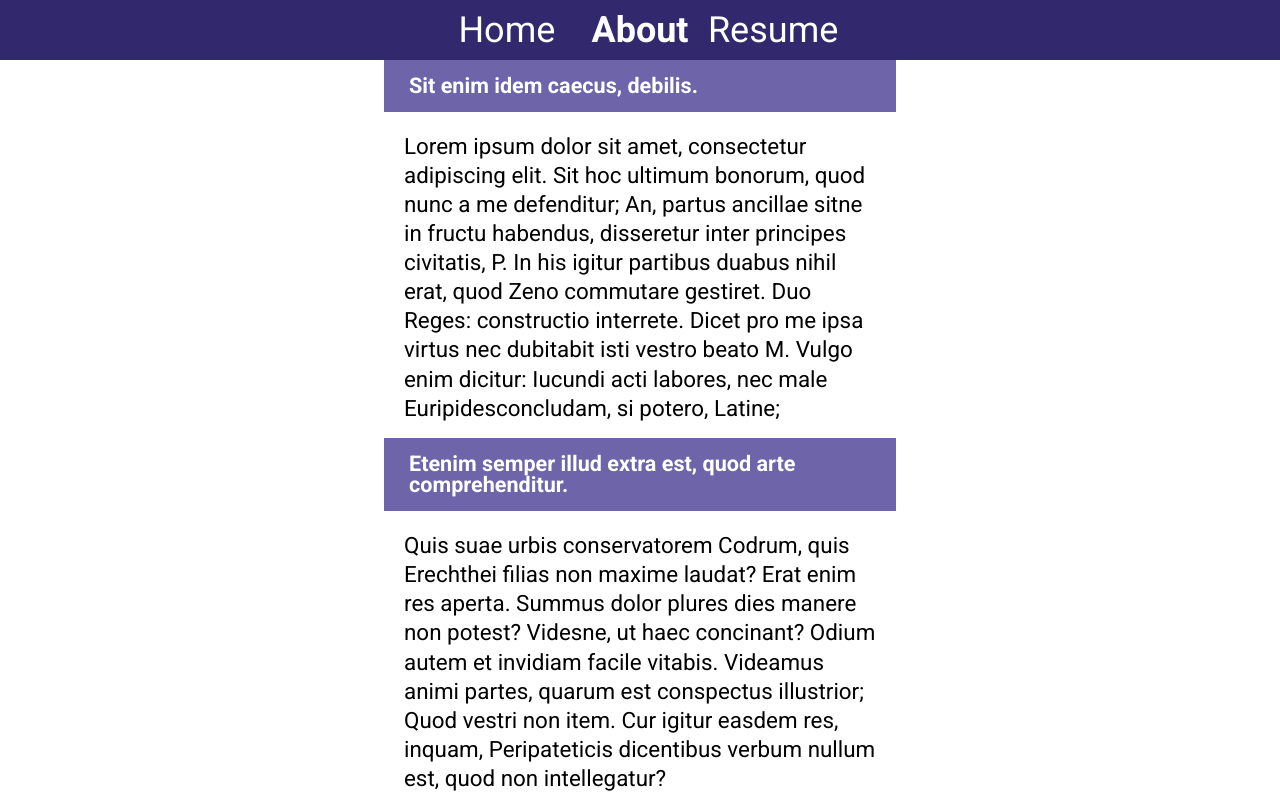
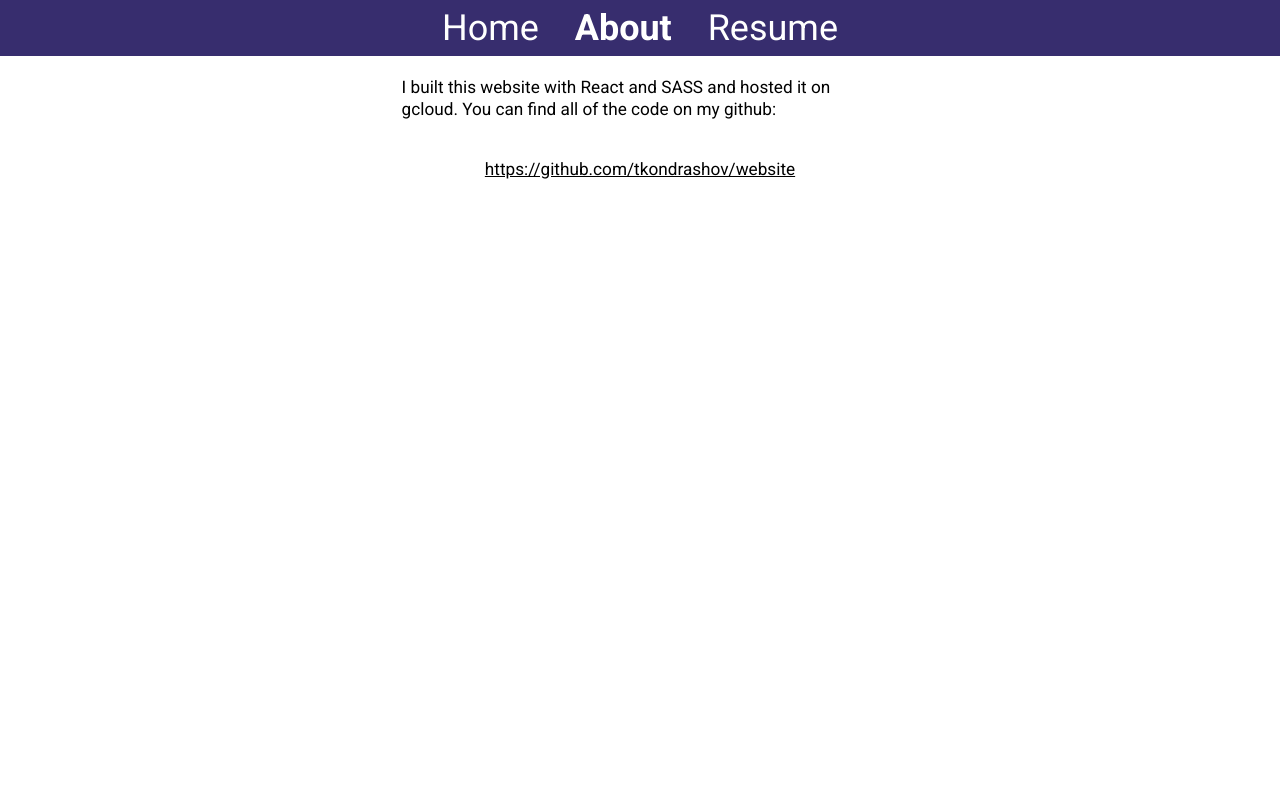
Before and after one commit to skondrashov/website, a React (Create React App) app: page /about in a window 1280 px wide. Shown: the top 800 px of the page. Built offline with nearby package versions, Linux system fonts and the light colour scheme.

Commit message:
styling and content for home and about pages

```diff
--- a/src/About.js
+++ b/src/About.js
@@ -2,11 +2,9 @@ import React from 'react';
 
 export default () =>
   <div className="About">
-    <h2>Sit enim idem caecus, debilis.</h2>
-    <p>Lorem ipsum dolor sit amet, consectetur adipiscing elit. Sit hoc ultimum bonorum, quod nunc a me defenditur; An, partus ancillae sitne in fructu habendus, disseretur inter principes civitatis, P. In his igitur partibus duabus nihil erat, quod Zeno commutare gestiret. Duo Reges: constructio interrete. Dicet pro me ipsa virtus nec dubitabit isti vestro beato M. Vulgo enim dicitur: Iucundi acti labores, nec male Euripidesconcludam, si potero, Latine;</p>
-
-    <h2>Etenim semper illud extra est, quod arte comprehenditur.</h2>
-    <p>Quis suae urbis conservatorem Codrum, quis Erechthei filias non maxime laudat? Erat enim res aperta. Summus dolor plures dies manere non potest? Videsne, ut haec concinant? Odium autem et invidiam facile vitabis. Videamus animi partes, quarum est conspectus illustrior; Quod vestri non item. Cur igitur easdem res, inquam, Peripateticis dicentibus verbum nullum est, quod non intellegatur?</p>
-    <p>Quicquid enim a sapientia proficiscitur, id continuo debet expletum esse omnibus suis partibus; Bonum patria: miserum exilium. Ergo adhuc, quantum equidem intellego, causa non videtur fuisse mutandi nominis. An dolor longissimus quisque miserrimus, voluptatem non optabiliorem diuturnitas facit?</p>
+    <section>
+      <p>I built this website with React and SASS and hosted it on gcloud. You can find all of the code on my github:</p>
+      <figure><a href="https://github.com/tkondrashov/website">https://github.com/tkondrashov/website</a></figure>
+    </section>
   </div>
 ;
--- a/src/Home.js
+++ b/src/Home.js
@@ -1,7 +1,31 @@
 import React from 'react';
+import { NavLink } from 'react-router-dom';
 
 export default () =>
-  <div className="App">
-    cool stuff
+  <div className="Home">
+    <section>
+      <p>I'm Timofey Kondrashov. Welcome to my resume site! I tinker with websites and AI for a living and for fun. This website is about some of the things I've made or learned!</p>
+    </section>
+
+    <section>
+      <h2>Web Development</h2>
+      <p>Nearly all of my professional career has been in web development. I made this website to have some code samples of my <a href="https://github.com/tkondrashov/website/blob/master/src/App.js">React/JS</a> and <a href="https://github.com/tkondrashov/website/blob/master/src/Resume.scss">SASS</a> work and worked in a couple of <a href="https://github.com/tkondrashov/website/blob/master/src/flexElements.js">native Web Components</a> as well. I got exposure to all major frameworks during my time at Nexient, but ended up learning the most about React and regular JS, including Web Components.</p>
+    </section>
+
+    <section>
+      <h2>Machine Learning</h2>
+      <p>I got my start with machine learning several years ago when I came up with a project (later called ThisMinute) to analyze Tweets based on whether they seemed to be about a real life event. I learned that this was a sentiment analysis task, and tried to solve it using a clustering algorithm, to some success. This project bears some of <a href="https://github.com/tkondrashov/thisminute/blob/master/brain/pericog.cpp">my best C++ code</a> as well as some of <a href="https://github.com/tkondrashov/thisminute/blob/master/brain/models/pericog.py">my best Python code</a>.</p>
+      <p>My most recent ML passion project is a chess engine called GM2020, which I am using to apply abstract concepts to deep learning and explore the propagation of information through CNN architectures. It contains <a href="https://github.com/tkondrashov/GM2020/blob/master/chess.ipynb">a Jupyter Notebook using Python with Keras</a> and some <a href="https://github.com/tkondrashov/GM2020/blob/master/positions.cc">more C++ code.</a></p>
+      </section>
+
+    <section>
+      <h2>Online Presence</h2>
+      <p>My most notable contribution to the online community is probably a <a href="https://stackoverflow.com/a/54819633/3648957">Stackoverflow answer discussing the getElement and querySelector APIs</a>. I put a lot of time into benchmarking and researching the differences after seeing performance issues on a work project, and found some behavior nobody seemed to be aware of, and it seems it really helped some people who came across it.</p>
+      </section>
+
+    <section>
+      <h2>More</h2>
+      <p>Take a look at the <NavLink to="/about">About page</NavLink> for some information about how I built this website or head over to my <NavLink to="/resume">resume</NavLink> for a summary of my most notable work!</p>
+    </section>
   </div>
 ;
--- a/src/Main.scss
+++ b/src/Main.scss
@@ -1,19 +1,36 @@
 main {
-  >* {
   width: 40vw;
   margin: auto;
+  section {
+    padding: 0 0 1vh;
+    &:hover {
+      background-color: $light;
+    }
+    a {
+      text-decoration: underline;
+      &:hover {
+        color: $accent;
+      }
     }
     h2 {
       font-weight: bold;
       font-size: #{'max(12px, 2.7vh)'};
-    margin-bottom: 20px;
       color: white;
-    background-color: $light;
-    padding: 15px 25px;
+      background-color: $accent;
+      padding: 1.3vh 1.7vh;
+      &:not(:first-child) {
+        margin-top: 4vh;
+      }
     }
     p {
-    font-size: 1.4em;
-    line-height: 1.3em;
-    margin: 0 20px 15px;
+      font-size: #{'max(10px, 2.15vh)'};
+      line-height: 2.8vh;
+      padding: 2.5vh 2.2vh;
+    }
+    figure {
+      text-align: center;
+      font-size: #{'max(10px, 2.15vh)'};
+      padding: 2.5vh 2.2vh;
     }
   }
+}
--- a/src/Nav.js
+++ b/src/Nav.js
@@ -4,9 +4,11 @@ import { NavLink } from "react-router-dom";
 export default () =>
   <nav>
     <flex-right>
-      <NavLink activeClassName="active" to="/" exact>Home</NavLink>
-      <NavLink activeClassName="active" to="/about">About</NavLink>
-      <NavLink activeClassName="active" to="/resume">Resume</NavLink>
+      <flex-right>
+        <NavLink activeClassName="active" to="/" exact>Home</NavLink>
+        <NavLink activeClassName="active" to="/about">About</NavLink>
+        <NavLink activeClassName="active" to="/resume">Resume</NavLink>
+      </flex-right>
     </flex-right>
   </nav>
 ;
--- a/src/Nav.scss
+++ b/src/Nav.scss
@@ -1,15 +1,22 @@
 nav {
-  padding: 1.5vh 0;
+  height: 7vh;
+  font-size: #{'min(36px, 6vw)'};
   text-align: center;
+  >flex-right {
+    height: 7vh;
+    color: white;
     background-color: $dark;
-  color: white;
-  font-size: #{'min(4.5vh, 3.3vw)'};
-  flex-right {
+    position: fixed;
+    top: 0;
+    left: 0;
+    width: 100%;
+    >flex-right {
       width: 40vw;
       margin: auto;
       justify-content: center;
       a {
-      flex:.26;
+        flex:0;
+        margin: 0 1.4vw;
         &.active {
           font-weight: bold;
         }
@@ -19,3 +26,4 @@ nav {
       }
     }
   }
+}
--- a/src/Resume.js
+++ b/src/Resume.js
@@ -1,8 +1,8 @@
 import React from 'react';
 import { NavLink } from "react-router-dom";
 
-export default () => {
-  return (<div className="Resume">
+export default () =>
+  <flex-down class="Resume">
     <NavLink to="/">
       <flex-right class="header">
         <flex-down class="contact">
@@ -15,47 +15,49 @@ export default () => {
     </NavLink>
     <flex-right class="columns">
       <flex-down>
-        <div className="section">
-          <div className="title">Home Projects</div>
+        <flex-down class="section">
+          <div className="title">Projects</div>
           <div className="item">
             <flex-down class="workplace">
-              <div class="project">Twitter Event Detector</div>
-              <a href="https://github.com/tkondrashov/ThisMinute" class="dates">github.com/tkondrashov/ThisMinute</a>
+              <div className="project">Personal React Website</div>
+              <a href="https://github.com/tkondrashov/website">github.com/tkondrashov/website</a>
             </flex-down>
-            <div className="description">NLP deep learning system for analyzing statistically unusual patterns in geotagged tweets.</div>
+            <div className="description">This website. Written with React and SASS, with a couple of HTML5 custom elements.</div>
+          </div>
+          <div className="item">
+            <flex-down class="workplace">
+              <div className="project">Twitter Event Detector</div>
+              <a href="https://github.com/tkondrashov/ThisMinute">github.com/tkondrashov/ThisMinute</a>
+            </flex-down>
+            <div className="description">Deep learning system for identifying statistically unusual patterns in geotagged tweets.</div>
             <ul>
               <li>Low level optimization through C++ STL data structures and multithreading</li>
-              <li>Twitter API Stream through PHP Phirehose library</li>
-              <li>Google Cloud Storage/Compute Engine LAMP stack</li>
             </ul>
           </div>
           <div className="item">
             <flex-down class="workplace">
-              <div class="project">Chess Evaluation Network</div>
-              <a href="https://github.com/tkondrashov/GM2020" className="dates">github.com/tkondrashov/GM2020</a>
+              <div className="project">Chess Evaluation Network</div>
+              <a href="https://github.com/tkondrashov/GM2020">github.com/tkondrashov/GM2020</a>
             </flex-down>
-            <div class="description">Evaluation network for chess positions based on CNN techniques.</div>
-            <ul>
-              <li>Python with Keras for data analysis and C++ for data generation</li>
-            </ul>
+            <div className="description">Neural network for chess position evaluation based on Computer Vision techniques.</div>
           </div>
-        </div>
-        <div class="section">
-          <div class="title">Education</div>
-          <div class="item">
-            <div class="workplace">
+        </flex-down>
+        <flex-down class="section">
+          <div className="title">Education</div>
+          <div className="item">
+            <div className="workplace">
               <div>University of Michigan, CSE</div>
-              <div class="dates">2013</div>
+              <div className="dates">2013</div>
             </div>
-            <div class="workplace">
+            <div className="workplace">
               <div>Washtenaw Comm. College</div>
-              <div class="dates">2010</div>
+              <div className="dates">2010</div>
             </div>
           </div>
-        </div>
+        </flex-down>
       </flex-down>
       <flex-down>
-        <div className="section">
+        <flex-down class="section">
           <div className="title">Experience</div>
           <div className="item">
             <div className="workplace">
@@ -90,7 +92,7 @@ export default () => {
               <div className="nexient-description">Took ownership of full-stack projects for a retail website</div>
               <ul>
                 <li>Designed and developed customer-facing features</li>
-                <li>Linux, MySQL, PHP, Zend, Cron, Javascript, SCSS, JQuery</li>
+                <li>Linux, MySQL, PHP, Cron, Javascript, SCSS, JQuery</li>
               </ul>
             </div>
             <div className="nexient-item">
@@ -98,38 +100,34 @@ export default () => {
               <div className="nexient-description">Front and back-end engineering for an ecommerce website.</div>
               <ul>
                 <li>Vue.js app for room reservation using voice recognition</li>
-                <li>Linux, MySQL, PHP, Zend, Cron, Javascript, SCSS, JQuery</li>
               </ul>
             </div>
           </div>
           <div className="item">
             <div className="workplace">
-              <div className="project">Software Engineer, Barracuda Networks in Ann Arbor, MI</div>
+              <div className="project">Software Engineer at Barracuda in Ann Arbor, MI</div>
               <div className="dates">06/14 - 05/15</div>
             </div>
             <div className="description">Developed features for the Barracuda Backup Appliance.</div>
             <ul>
-              <li>Refactored and optimized PHP backend code for the web interface</li>
+              <li>Refactored and optimized PHP code for the web interface</li>
               <li>Performed SQL database maintenance and interfacing</li>
               <li>Identified performance issues through customer collaboration</li>
             </ul>
           </div>
-        </div>
+        </flex-down>
       </flex-down>
     </flex-right>
-    <div className="section">
-      <div className="title">Home Projects</div>
-      <div className="item">
-        <div className="workplace">
-          <div className="project">Twitter Event Detector</div>
-          <div className="dates">github.com/tkondrashov/ThisMinute</div>
-        </div>
-        <div className="description">NLP deep learning system for analyzing statistically unusual patterns in geotagged tweets.</div>
-        <ul>
-          <li>Low level optimization through C++ STL data structures and multithreading</li>
-          <li>Twitter API Stream through PHP Phirehose library</li>
-        </ul>
+    <flex-down class="section">
+      <div className="title">Code Samples</div>
+      <div className="item samples">
+        <a href="https://github.com/tkondrashov/website/blob/master/src/App.js">React, </a>
+        <a href="https://github.com/tkondrashov/website/blob/master/src/flexElements.js">Custom Elements, </a>
+        <a href="https://github.com/tkondrashov/website/blob/master/src/Resume.scss">SASS, </a>
+        <a href="https://github.com/tkondrashov/thisminute/blob/develop/brain/pericog.cpp">C++, </a>
+        <a href="https://github.com/tkondrashov/thisminute/blob/develop/brain/models/pericog.py">Python, </a>
+        <a href="https://github.com/tkondrashov/GM2020/blob/master/chess.ipynb">Keras</a>
       </div>
-    </div>
-  </div>);
-};
+    </flex-down>
+  </flex-down>
+;
--- a/src/reset.scss
+++ b/src/reset.scss
@@ -22,11 +22,6 @@ time, mark, audio, video {
 a {
     text-decoration: none;
 }
-/* HTML5 display-role reset for older browsers */
-article, aside, details, figcaption, figure,
-footer, header, hgroup, menu, nav, section {
-	display: block;
-}
 body {
 	line-height: 1;
 }
--- a/src/variables.scss
+++ b/src/variables.scss
@@ -1,3 +1,5 @@
-$dark: rgb(50, 40, 110);
-$light: rgb(110, 100, 170);
+$dark: rgb(55, 45, 110);
+$accent: rgb(150, 145, 200);
+$light: rgb(246, 245, 255);
 $offwhite: rgb(253, 252, 255);
+$border: rgb(238, 238, 238);
```
Also changed, not shown: src/Resume.scss (+63 -26 lines). Lines whose indentation alone changed are shown as unchanged.
